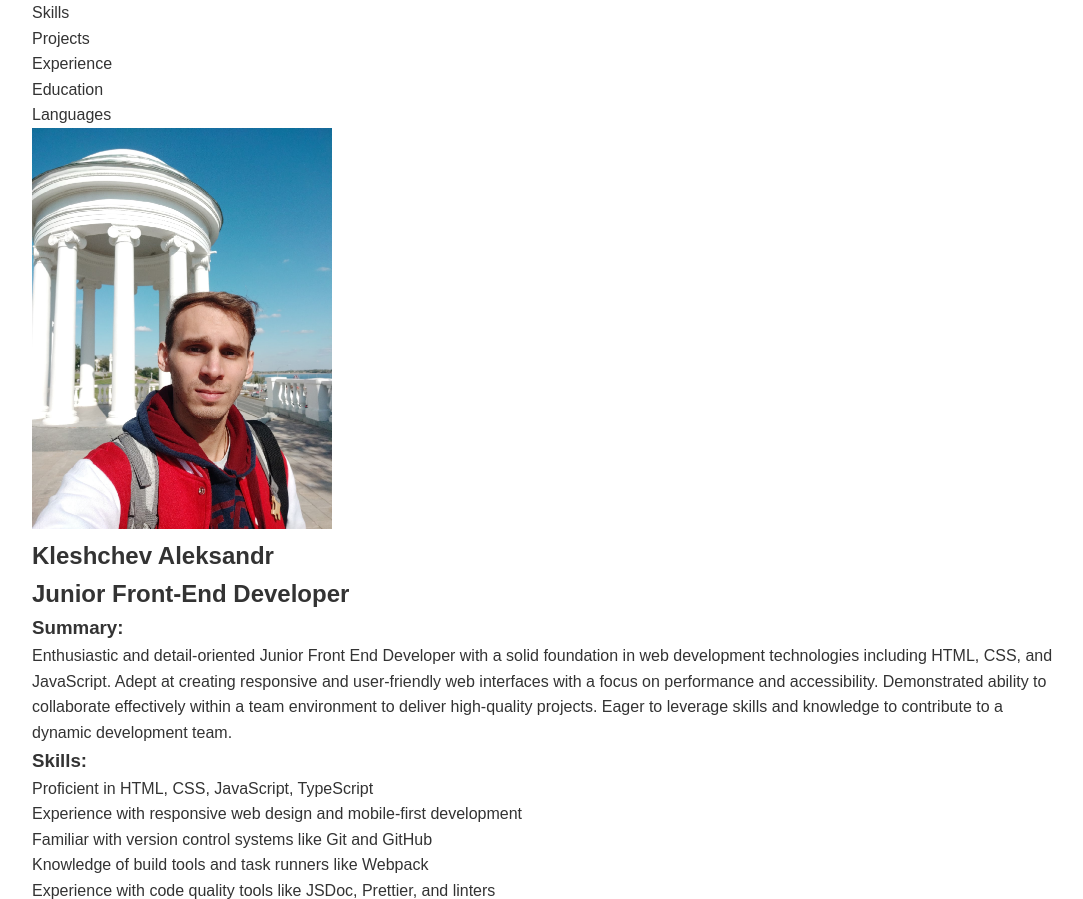
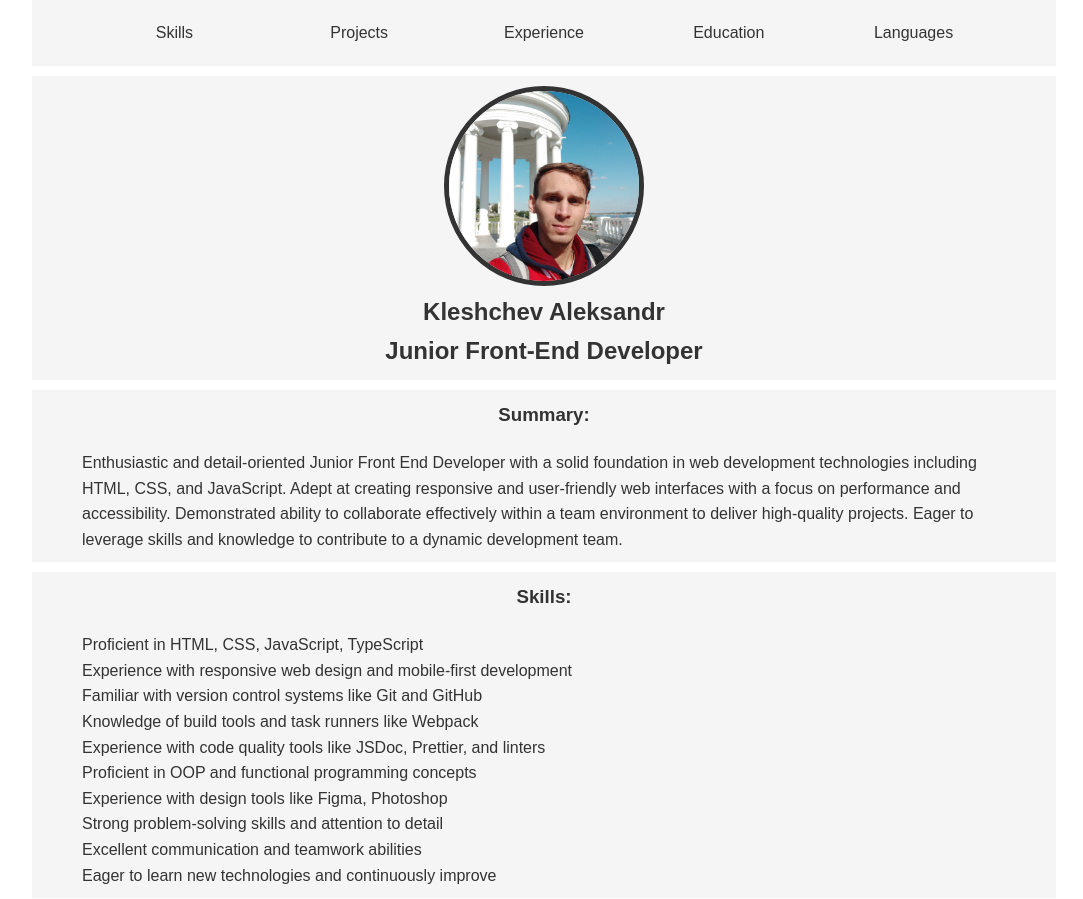
Before and after one commit to AleksandrKlesh/rsschool-cv, a plain HTML site: page index.html in a window 1280 px wide. Shown: the top 899 px of the page, without its empty margins (96-1179 px from the left). Drawn offline with Linux system fonts and the light colour scheme.

Commit message:
feat: add grid

```diff
--- a/index.html
+++ b/index.html
@@ -33,20 +33,20 @@
   <main class="main">
     <h1 class="hidden">Aleksandr Kleshchev - Junior front-end developer CV</h1>
     <section class="hero">
-      <div class="container">
-        <img src="./assets/img/personal-photo.jpg" alt="personal photo of a handsome one" width="300">
+      <div class="container wrapper">
+        <img class="hero-image" src="./assets/img/personal-photo.jpg" alt="personal photo of a handsome one" width="300">
         <h2 class="title">Kleshchev Aleksandr</h2>
         <h2 class="title">Junior Front-End Developer</h2>
       </div>
     </section>
     <section class="summary">
-      <div class="container">
+      <div class="container wrapper">
         <h3 class="section-title">Summary:</h3>
-        <p>Enthusiastic and detail-oriented Junior Front End Developer with a solid foundation in web development technologies including HTML, CSS, and JavaScript. Adept at creating responsive and user-friendly web interfaces with a focus on performance and accessibility. Demonstrated ability to collaborate effectively within a team environment to deliver high-quality projects. Eager to leverage skills and knowledge to contribute to a dynamic development team.</p>
+        <p class="section-description">Enthusiastic and detail-oriented Junior Front End Developer with a solid foundation in web development technologies including HTML, CSS, and JavaScript. Adept at creating responsive and user-friendly web interfaces with a focus on performance and accessibility. Demonstrated ability to collaborate effectively within a team environment to deliver high-quality projects. Eager to leverage skills and knowledge to contribute to a dynamic development team.</p>
       </div>
     </section>
     <section class="skills">
-      <div class="container">
+      <div class="container wrapper">
         <h3 class="section-title">Skills:</h3>
         <ul class="skills-list">
           <li class="skills-item">Proficient in HTML, CSS, JavaScript, TypeScript</li>
@@ -63,7 +63,7 @@
       </div>
     </section>
     <section class="projects">
-      <div class="container">
+      <div class="container wrapper">
         <h3 class="section-title">Projects:</h3>
         <ul class="projects-list">
           <li class="project-item">
@@ -73,7 +73,7 @@
       </div>
     </section>
     <section class="education">
-      <div class="container">
+      <div class="container wrapper">
         <h3 class="section-title">Education:</h3>
         <ul class="education-list">
           <li class="education-item">
@@ -97,7 +97,7 @@
         </ul>
       </div>
       <section class="languages">
-        <div class="container">
+        <div class="container wrapper">
           <h3 class="section-title">Languages:</h3>
           <ul class="languages-list">
             <li class="languages-item">Russian (native)</li>
--- a/style.css
+++ b/style.css
@@ -26,5 +26,60 @@ a {
 
 .container {
   width: 80%;
+  max-width: 1440px;
   margin: 0 auto;
+  margin-bottom: 10px;
+  padding: 10px 50px 10px 50px;
+
+  background-color: #f5f5f5;
 }
+
+.wrapper {
+
+}
+
+.wrapper h3 {
+  padding-bottom: 20px;
+
+  text-align: center;
+}
+
+.nav-list {
+  display: flex;
+  justify-content: space-around;
+  align-items: center;
+  text-align: center;
+}
+
+.nav-item {
+  min-width: 100px;
+}
+
+.nav-link {
+  display: block;
+  margin: 5px;
+  padding: 5px;
+  border-radius: 5px;
+  transition: background-color 0.5s;
+}
+
+.nav-link:hover {
+  background-color: #d3d3d3;
+}
+
+.hero {
+  display: flex;
+  flex-direction: column;
+  align-items: center;
+  text-align: center;
+}
+
+.hero-image {
+  max-width: 200px;
+  max-height: 200px;
+
+  object-fit: cover;
+
+  border: 5px solid #333;
+  border-radius: 150px;
+}
```
